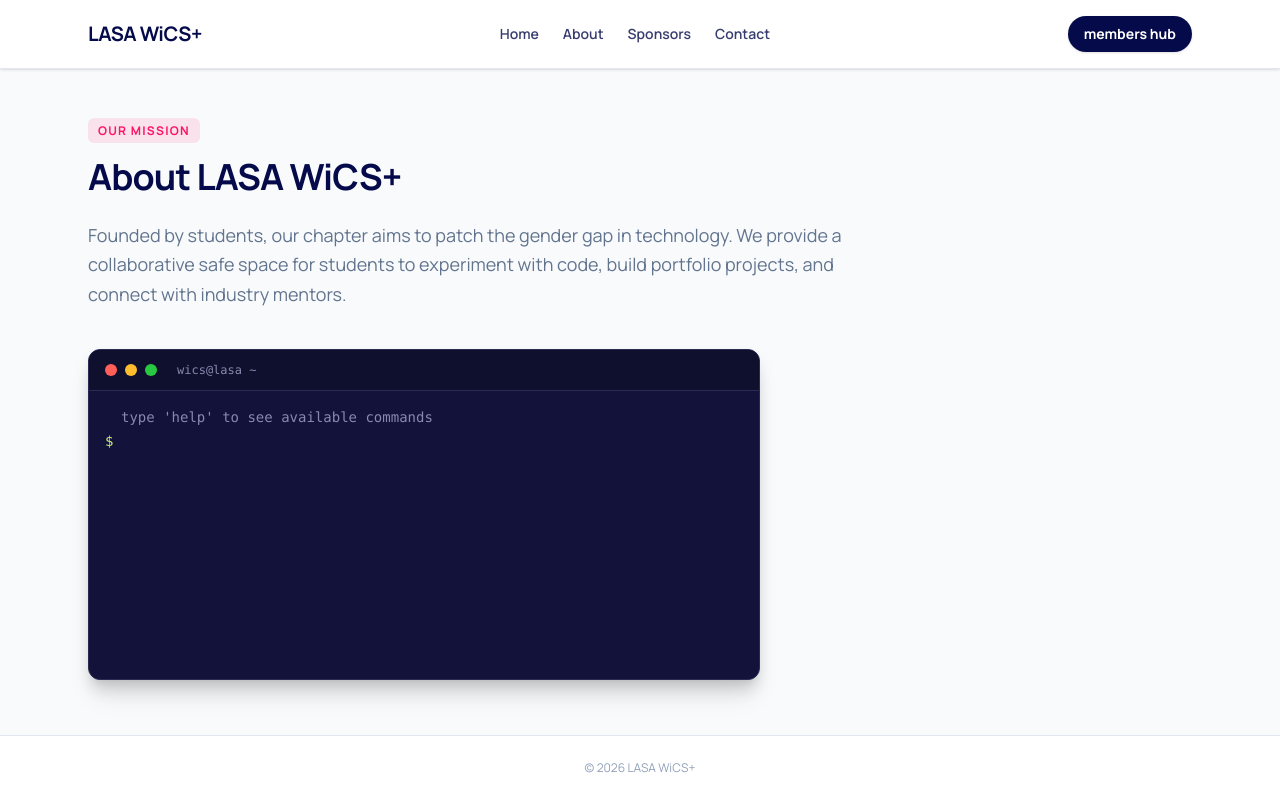
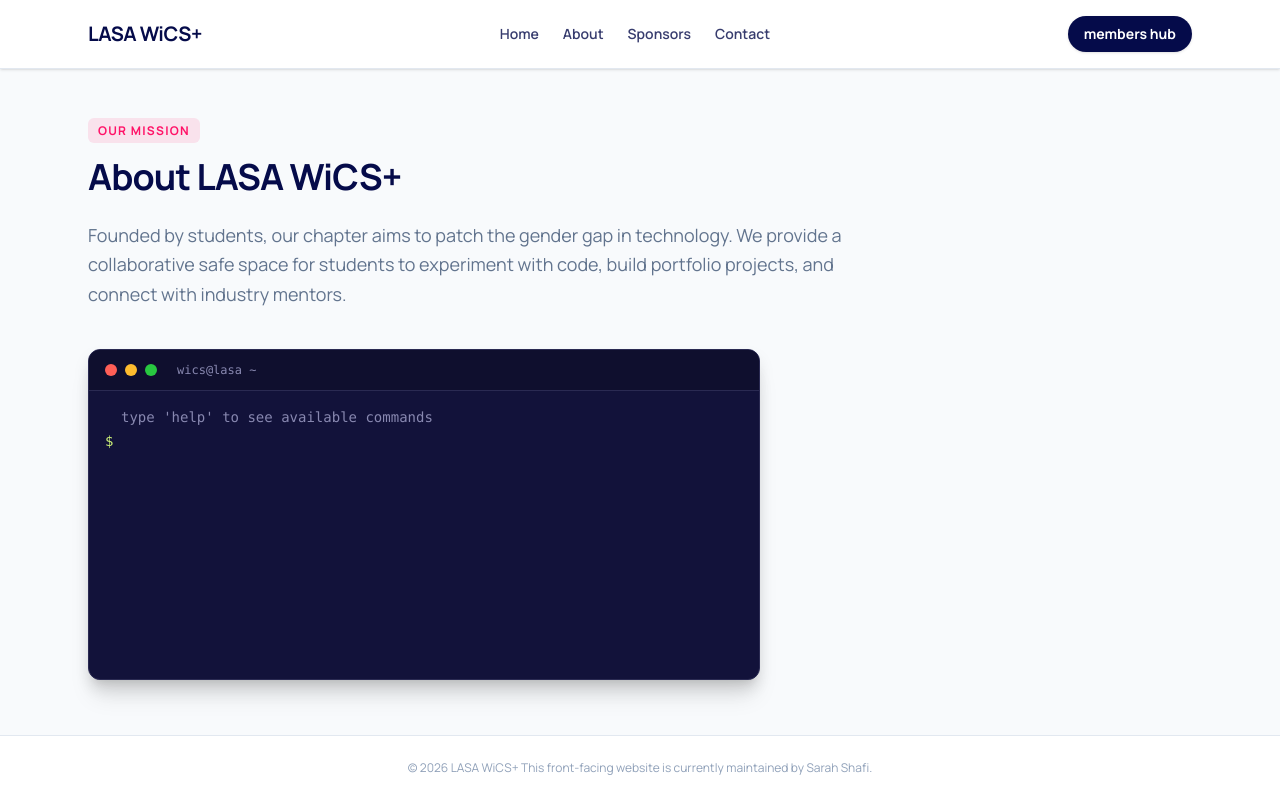
Before and after one commit to raspbytes/lasawics, a React (Vite) app: page /about in a window 1280 px wide. Built offline with nearby package versions, Linux system fonts and the light colour scheme.

Commit message:
alr done

```diff
--- a/src/components/Layout.jsx
+++ b/src/components/Layout.jsx
@@ -43,6 +43,7 @@ export default function Layout({ children }) {
       {/* ─── FOOTER SHELL ─── */}
       <footer className="border-t border-slate-200 bg-white py-6 mt-auto text-center text-xs text-slate-400">
         &copy; {new Date().getFullYear()} LASA WiCS+
+        This front-facing website is currently maintained by Sarah Shafi.
       </footer>
 
     </div>
```
